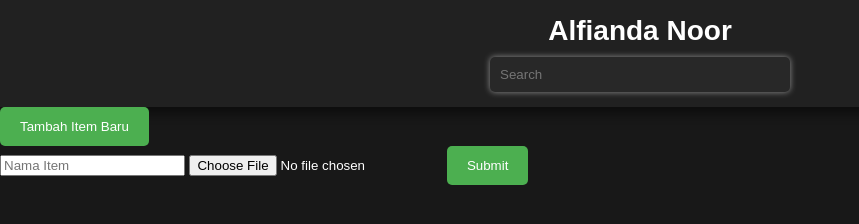
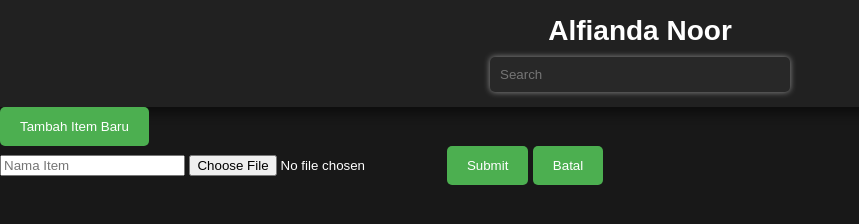
Before and after one commit to alfianda/home, a plain HTML site: page home.html in a window 1280 px wide. Both pictures are taken after a click on the button "Tambah Item Baru". Shown: the whole page, without its empty margins (0-859 px from the left). Drawn offline with Linux system fonts and the light colour scheme.

Commit message:
Update home.html

```diff
--- a/home.html
+++ b/home.html
@@ -17,6 +17,7 @@
         <input type="text" id="new-item-text" placeholder="Nama Item">
         <input type="file" id="new-item-file">
         <button id="submit-new-item">Submit</button>
+        <button id="cancel-new-item">Batal</button>
     </div>
     <div class="container">
     </div>
```
